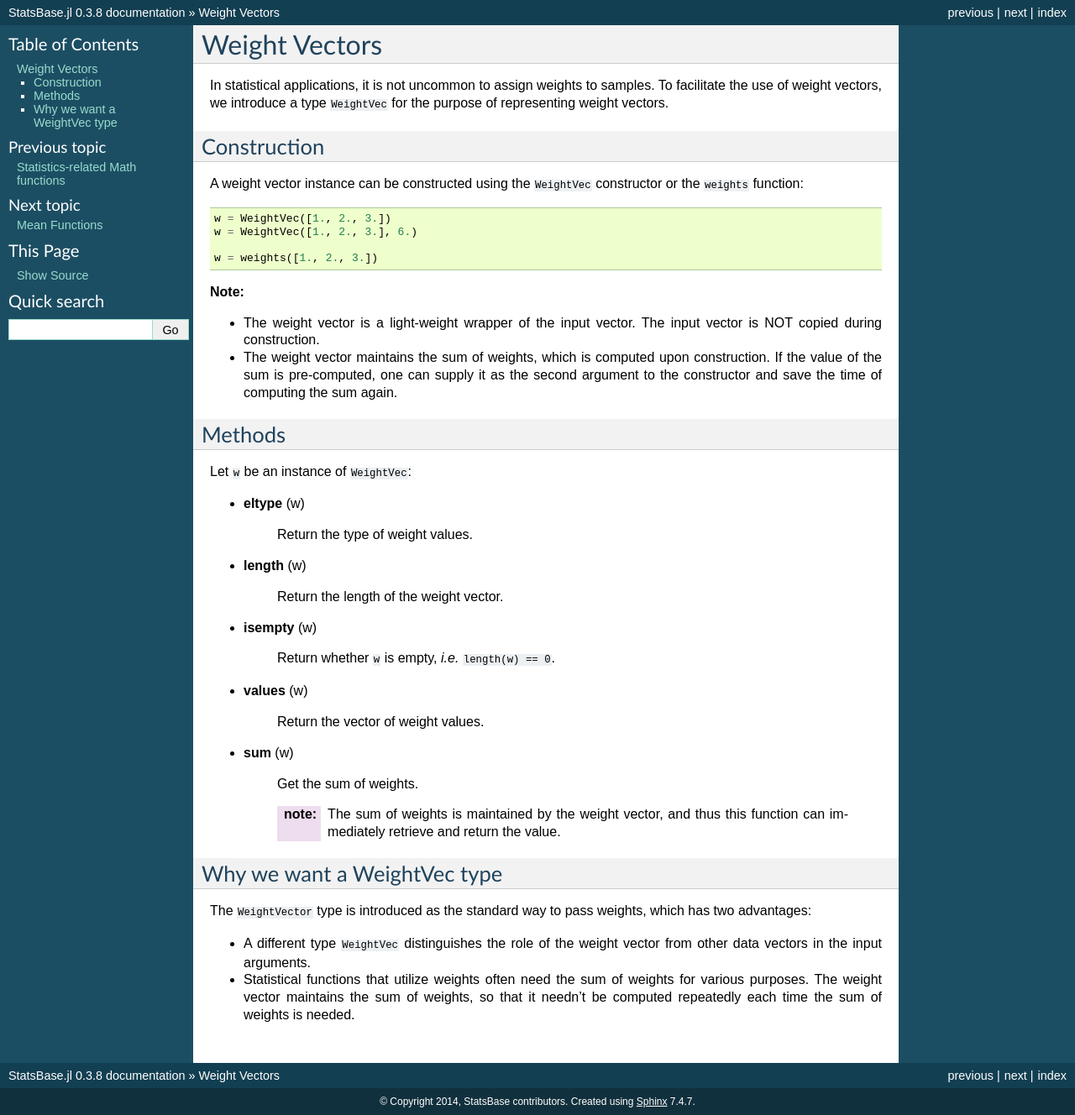
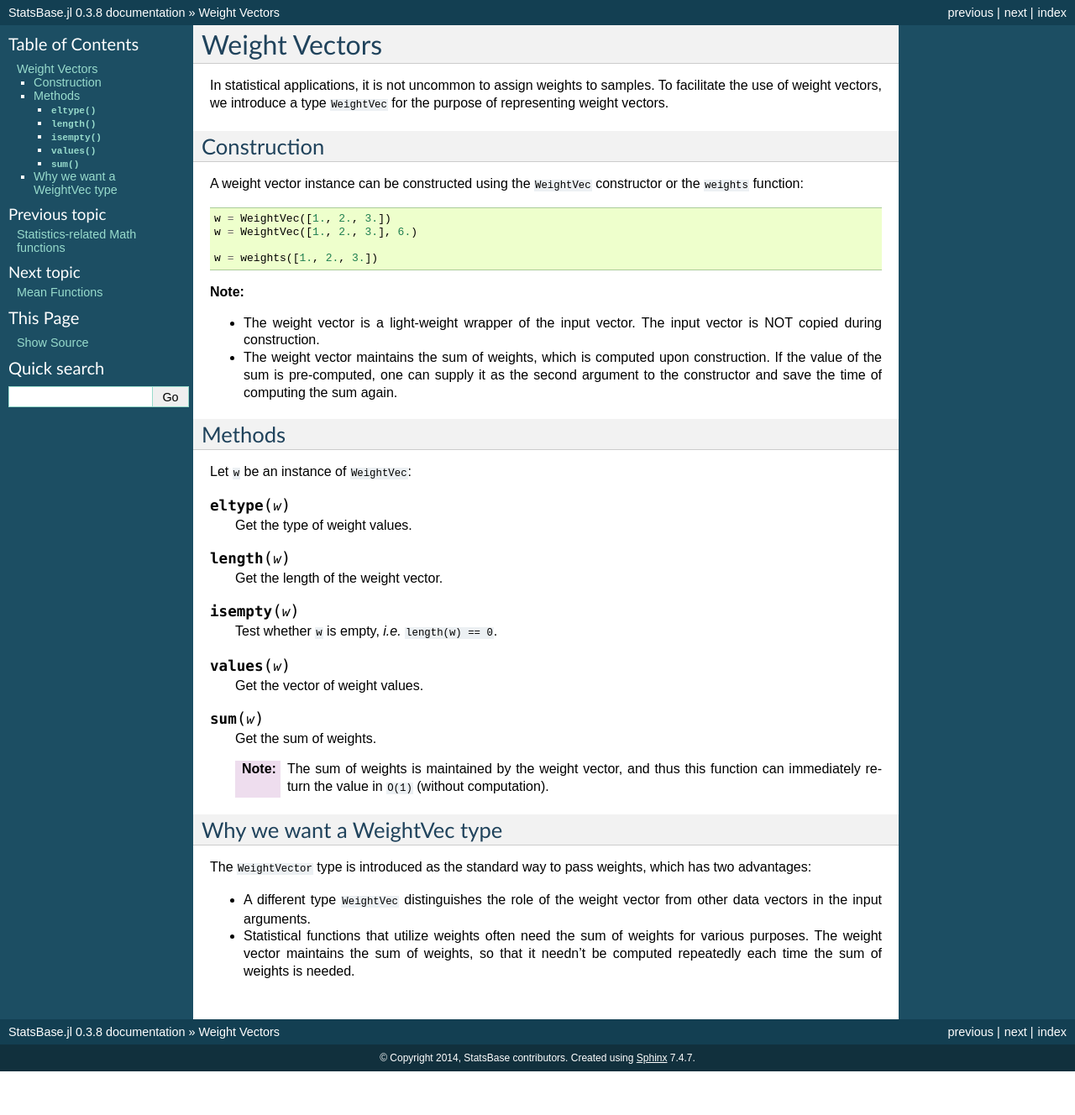
Before and after one commit to JuliaStats/StatsBase.jl, a Sphinx documentation site: the page built from docs/source/weightvec.rst, in a window 1280 px wide. Shown: the whole page at 84% size. Built offline with Sphinx 7.4.7, drawn with Linux system fonts in a browser that asks for light colours; formulas are drawn with MathJax 3; after the commit the page ends 1276 px from its top, so only the background shows below that.

Commit message:
improved doc for weightvec.rst

```diff
--- a/docs/source/weightvec.rst
+++ b/docs/source/weightvec.rst
@@ -29,27 +29,27 @@ Methods
 
 Let ``w`` be an instance of ``WeightVec``:
 
-- **eltype** (w)
+.. function:: eltype(w)
 
-    Return the type of weight values.
+    Get the type of weight values.
 
-- **length** (w)
+.. function:: length(w)
 
-    Return the length of the weight vector.
+    Get the length of the weight vector.
 
-- **isempty** (w)
+.. function:: isempty(w)
 
-    Return whether ``w`` is empty, *i.e.* ``length(w) == 0``.
+    Test whether ``w`` is empty, *i.e.* ``length(w) == 0``.
 
-- **values** (w)
+.. function:: values(w)
 
-    Return the vector of weight values.
+    Get the vector of weight values.
 
-- **sum** (w)
+.. function:: sum(w)
 
     Get the sum of weights.
 
-    :note: The sum of weights is maintained by the weight vector, and thus this function can immediately retrieve and return the value.
+    :note: The sum of weights is maintained by the weight vector, and thus this function can immediately return the value in ``O(1)`` (without computation).
 
 
 Why we want a WeightVec type
```
